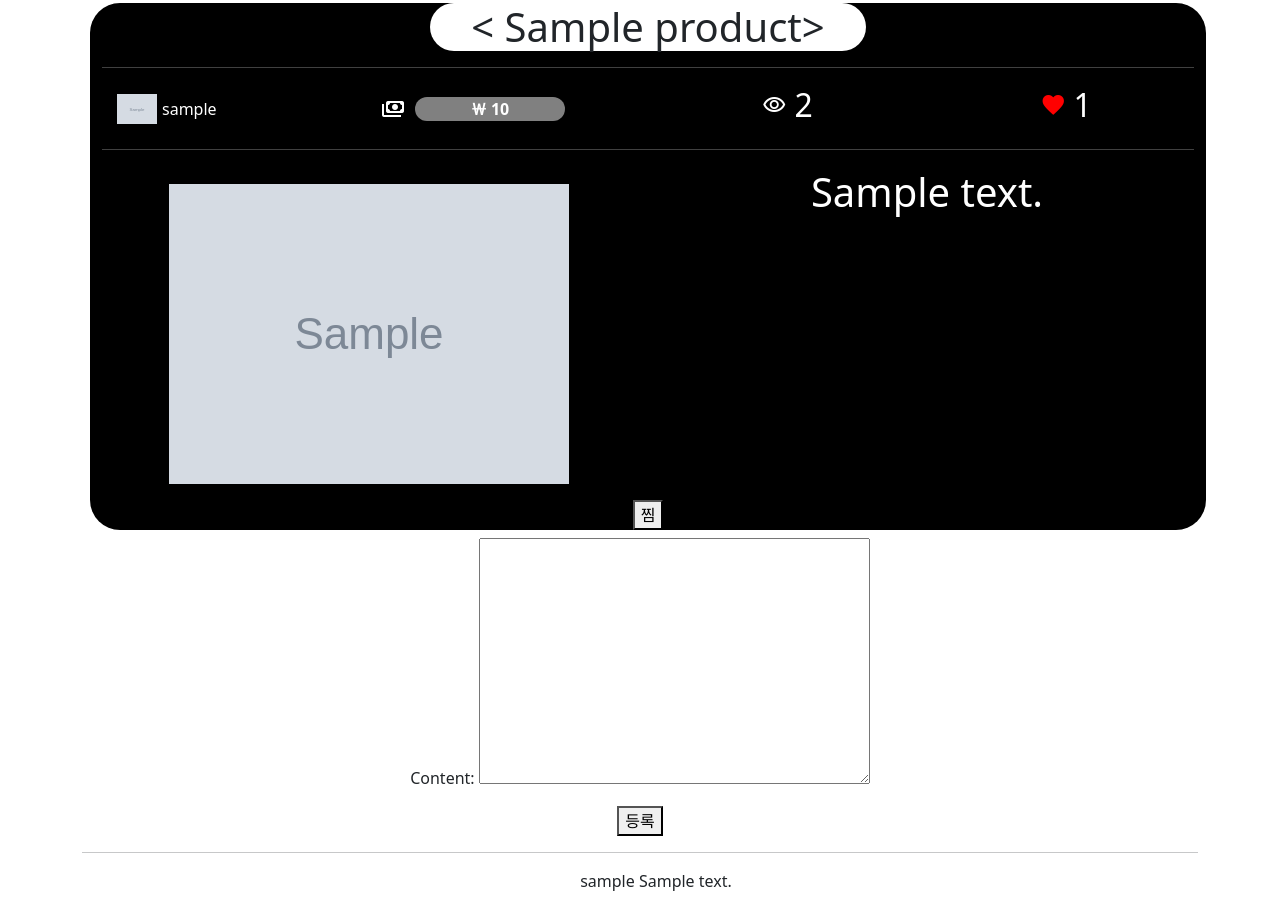
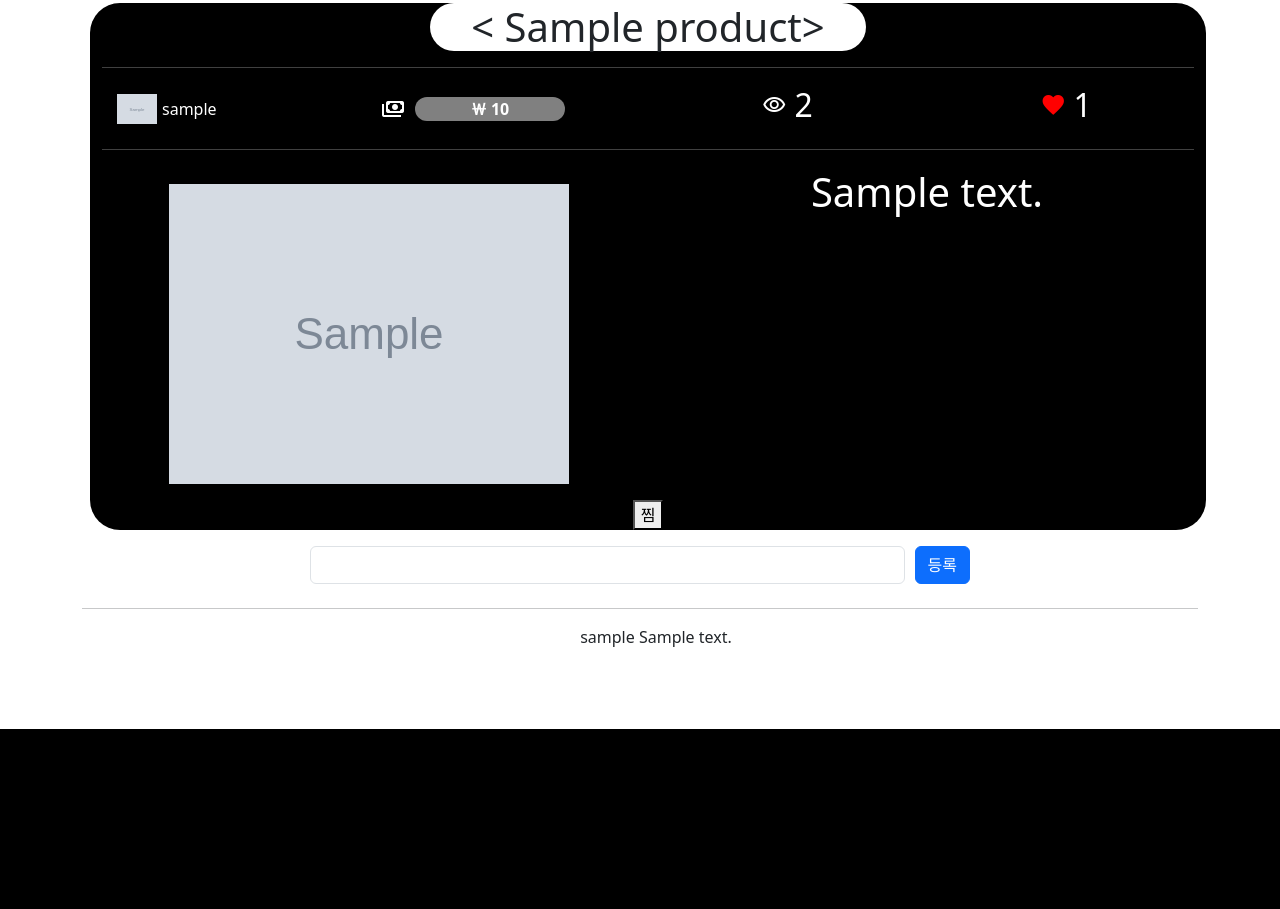
Before and after one commit to pkg0203/SpartaMarket, a Django app: page /products/1/detail in a window 1280 px wide. Shown: the part 71-980 px from the top of the page. After the commit the page ends 800 px from the top, so only its background shows below. Run offline with Django 4.2, Linux system fonts and the light colour scheme; tables that the repository leaves empty hold one stand-in row (values such as "Sample post"); grey boxes marked "Sample" are stand-in pictures.

Commit message:
<CSS> 댓글 입력창 변경

```diff
--- a/spartamarket/products/forms.py
+++ b/spartamarket/products/forms.py
@@ -12,6 +12,10 @@ class ProductsForm(forms.ModelForm):
         ]
 
 class CommentsForm(forms.ModelForm):
+    content = forms.CharField(
+        widget=forms.TextInput(attrs={
+            'class':'form-control',
+            }))
     class Meta:
         model = Comments
         fields = [
--- a/spartamarket/products/templates/products/detail.html
+++ b/spartamarket/products/templates/products/detail.html
@@ -56,7 +56,9 @@
     <form action="{%url 'products:jjim' product.pk%}" method="POST">
         {%csrf_token%}
         {%if request.user in product.jjimed.all%}
-        <button type="submit">찜 취소</button>
+
+            <span class="material-symbols-outlined" style="color: red;"><button type="submit">favorite</button></span>
+
         {%else%}
         <button type="submit">찜</button>
         {%endif%}
@@ -83,8 +85,18 @@
 
 <form action="{%url 'products:create_comment' product.pk%}" method="POST">
     {%csrf_token%}
-    {{form.as_p}}
-    <button type="submit">등록</button>
+    <div class="row">
+        <div class="col m-2">
+            <div class="d-flex" style="width: 60%;">
+                <div style="flex-grow: 1;">
+                    {{ form.content }}
+                </div>
+                <div>
+                    <button type="submit" class="btn btn-primary" style="margin-left: 10px;">등록</button>
+                </div>
+            </div>
+        </div>
+    </div>
 </form>
 <hr>
 {% for comment in comments %}
```
